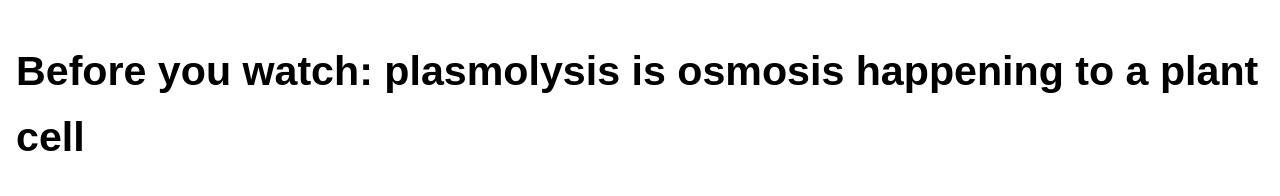
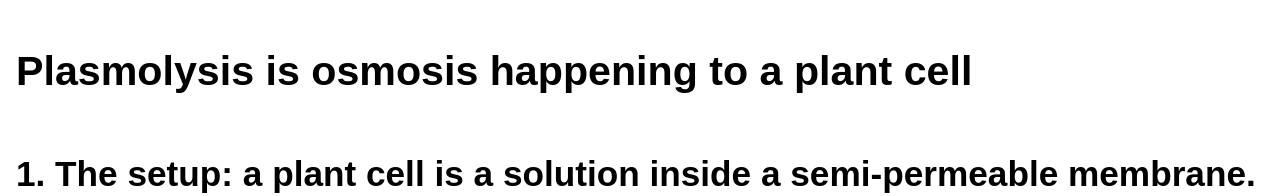
Before and after one commit to jtfg-boop/BIOL2010, a plain HTML site: page Membranes/Plasmolysis.html in a window 1280 px wide. Shown: the part 693-889 px from the top of the page. Drawn offline with Linux system fonts and the light colour scheme.

Commit message:
Update Plasmolysis.html

```diff
--- a/Membranes/Plasmolysis.html
+++ b/Membranes/Plasmolysis.html
@@ -41,7 +41,7 @@
   <!-- ===================== READING ===================== -->
   <div class="reading">
 
-    <h3>Before you watch: plasmolysis is osmosis happening to a plant cell</h3>
+    <h3>Plasmolysis is osmosis happening to a plant cell</h3>
 
 
     <!-- ---------- Section 1 ---------- -->
```
